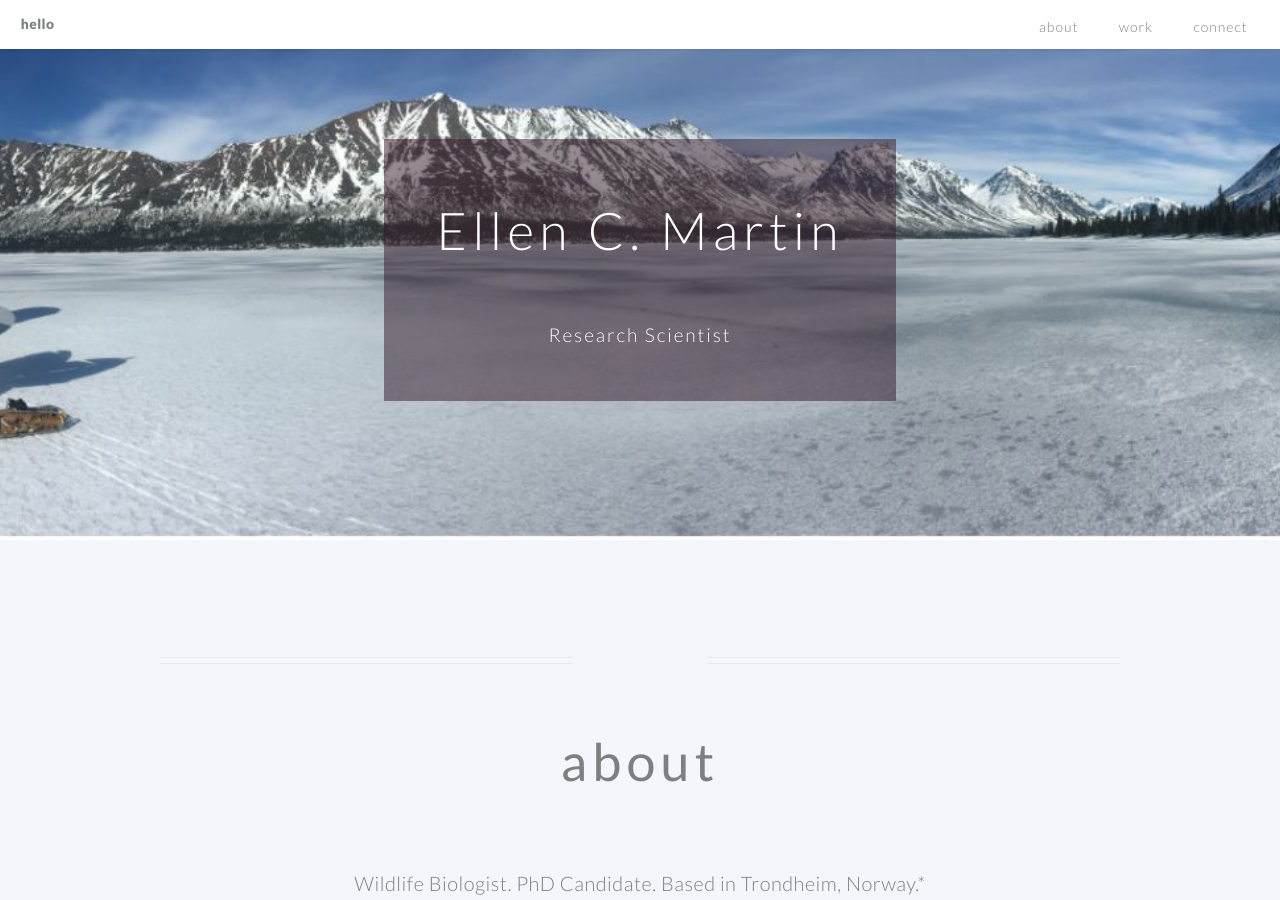
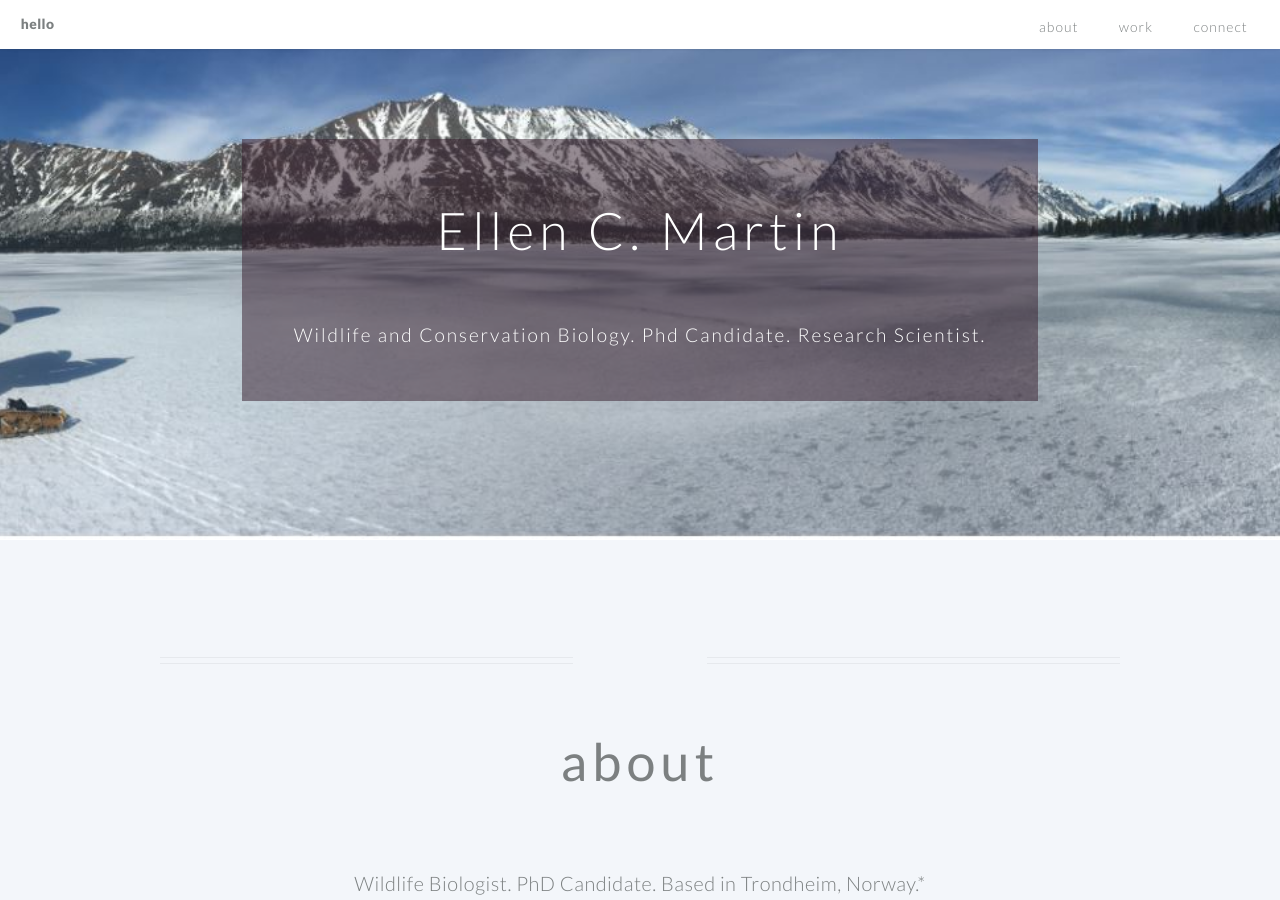
Before and after one commit to EllenCMartin/EllenCMartin.github.io, a Jekyll site: the page built from index.md, in a window 1280 px wide and 900 px high. Built offline with Jekyll 4.4.1, drawn with Linux system fonts in a browser that asks for light colours.

Commit message:
Update index.md

```diff
--- a/index.md
+++ b/index.md
@@ -4,7 +4,7 @@ layout: hello-default
 # using Markdown language, you can customize the following variables!
 # these variables are required -------------------------------
 banner_title: Ellen C. Martin
-banner_subtitle: Research Scientist
+banner_subtitle: Wildlife and Conservation Biology. Phd Candidate. Research Scientist.
 background_image: /images/ecm.jpg
 
 # all of the following variables are optional -----------------
```
